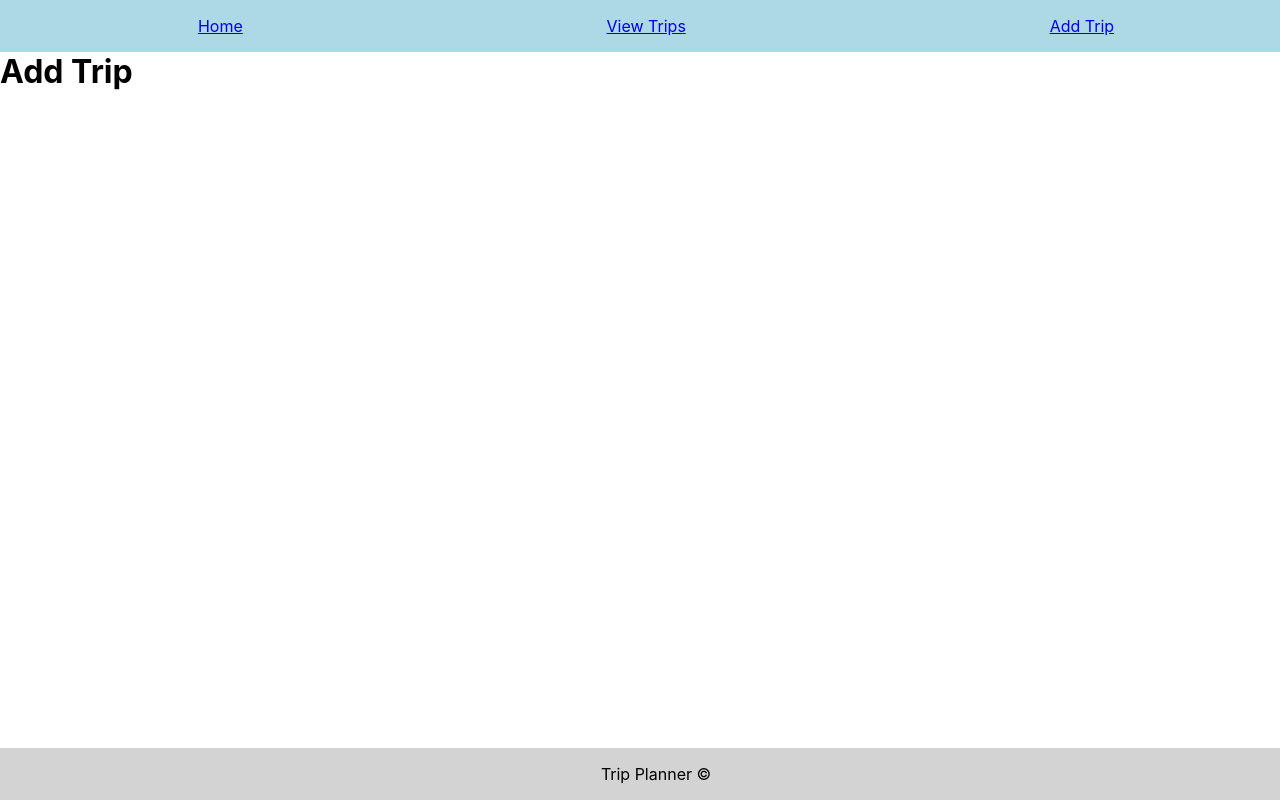
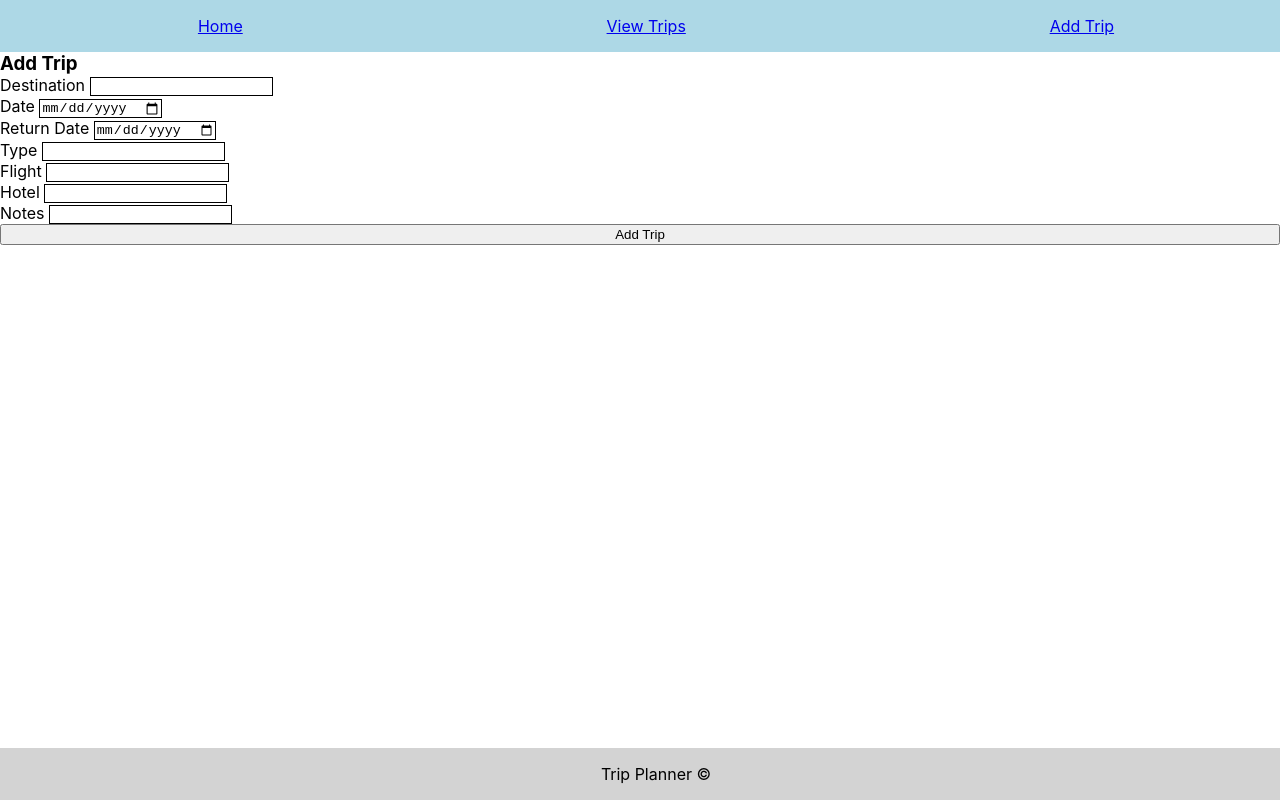
Before and after one commit to rdargali/trip-planner, a React (Create React App) app in the folder trip-planner-client/: page /add in a window 1280 px wide. Shown: the top 800 px of the page. Built offline with nearby package versions, Linux system fonts and the light colour scheme.

Commit message:
add trip jsx fields

```diff
--- a/trip-planner-client/src/App.css
+++ b/trip-planner-client/src/App.css
@@ -49,3 +49,8 @@
 input {
   border: 1px solid black;
 }
+
+.addTripForm {
+  display: flex;
+  flex-direction: column;
+}
--- a/trip-planner-client/src/components/AddTrip.js
+++ b/trip-planner-client/src/components/AddTrip.js
@@ -1,9 +1,34 @@
 import React from "react";
+import "../App.css";
 
 export default function AddTrip() {
   return (
     <div>
-      <h1>Add Trip</h1>
+      <h3>Add Trip</h3>
+      <div className="addTripForm">
+        <div>
+          <span>Destination</span> <input type="text" name="destination" />
+        </div>
+        <div>
+          <span>Date</span> <input type="date" name="date" />
+        </div>
+        <div>
+          <span>Return Date</span> <input type="date" name="return-date" />
+        </div>
+        <div>
+          <span>Type</span> <input type="text" name="trip-type" />
+        </div>
+        <div>
+          <span>Flight</span> <input type="text" name="flight" />
+        </div>
+        <div>
+          <span>Hotel</span> <input type="text" name="hotel" />
+        </div>
+        <div>
+          <span>Notes</span> <input type="text" name="notes" />
+        </div>
+        <button>Add Trip</button>
+      </div>
     </div>
   );
 }
--- a/trip-planner-client/src/components/ViewTrip.js
+++ b/trip-planner-client/src/components/ViewTrip.js
@@ -1,4 +1,5 @@
 import React from "react";
+import "../App.css";
 
 export default function ViewTrip() {
   return (
```
